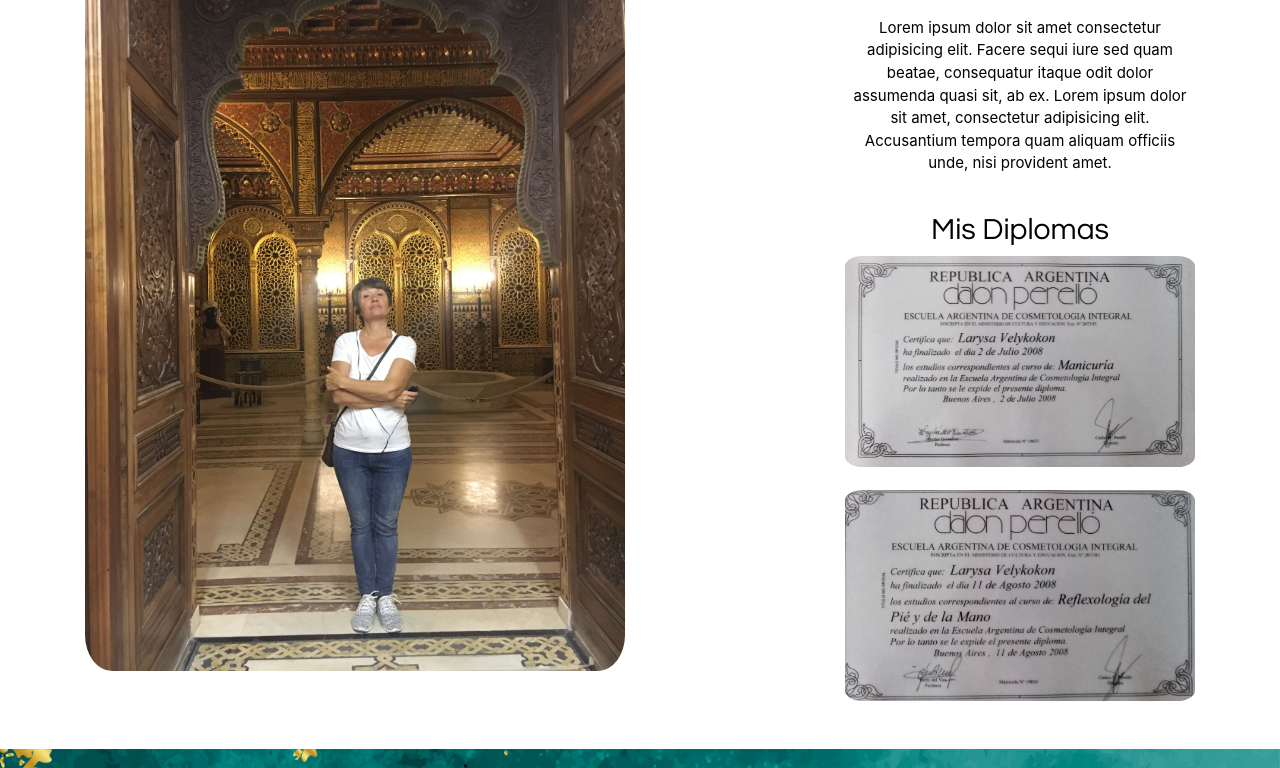
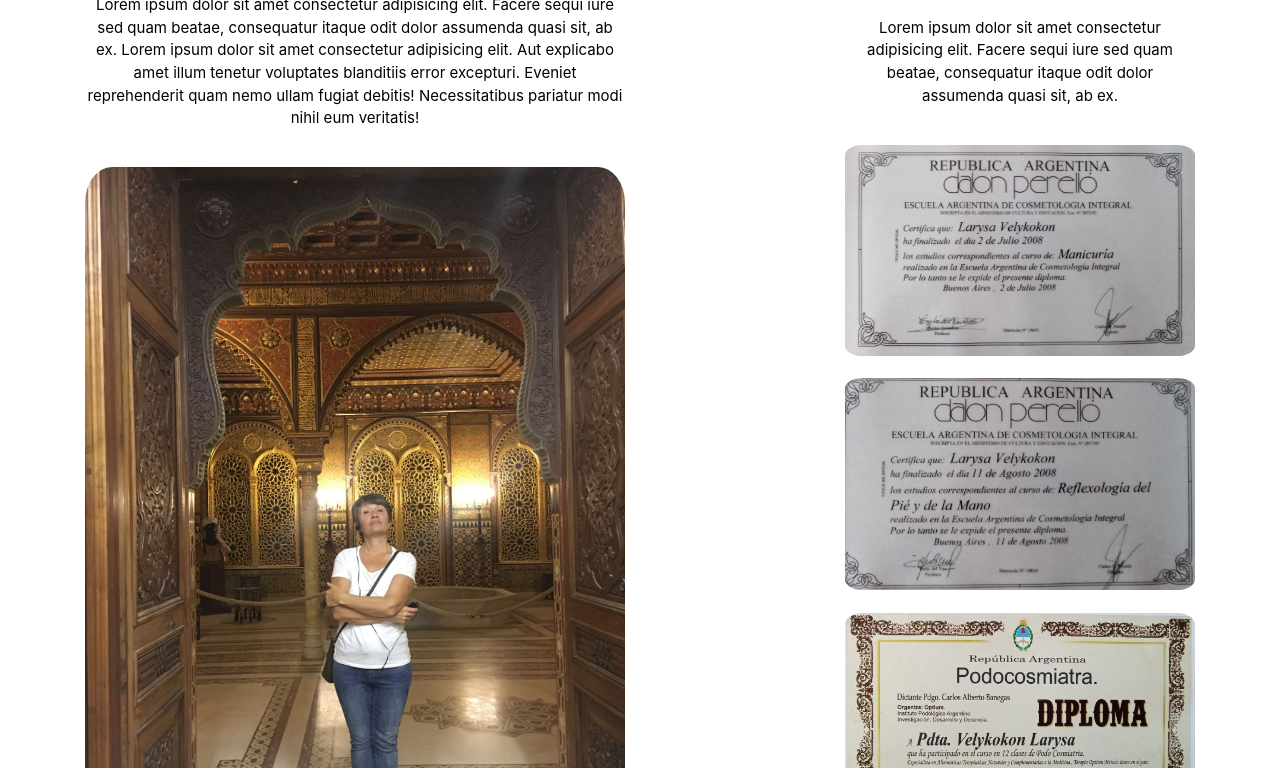
Before and after one commit to NikolaevnaTini/DWproyectofinal, a website: page acercademi.html in a window 1280 px wide. Shown: the part 490-1258 px from the top of the page. Drawn offline with nearby package versions, Linux system fonts and the light colour scheme.

Commit message:
nuevo diploma

```diff
--- a/acercademi.html
+++ b/acercademi.html
@@ -73,20 +73,29 @@
   <div class="container">
     <div class="row justify-content-between">
       <div class="col-sm-8 col-md-6 mb-5 mb-lg-0">
+        <h2 class="text-center">Mi Historia </h2>
+        <p>
+          Lorem ipsum dolor sit amet consectetur adipisicing elit. Facere sequi iure sed quam beatae, consequatur itaque odit dolor assumenda quasi sit, ab ex.
+          Lorem ipsum dolor sit amet consectetur adipisicing elit. Aut explicabo amet illum tenetur voluptates blanditiis error excepturi. Eveniet reprehenderit quam nemo ullam fugiat debitis! Necessitatibus pariatur modi nihil eum veritatis!
+        </p> <br>
         <img class="img-fluid" src="imagenes/fotoperfil2.JPG" alt="Foto de perfil de Lara">
+        <br>
+        <br>
       </div>
       <div class="col-sm-4">
-        <h2 class="text-center">Mi Historia </h2>
+        <h2 class="text-center">Mis Diplomas</h2>
         <br>
         <p>
           Lorem ipsum dolor sit amet consectetur adipisicing elit. Facere sequi iure sed quam beatae, consequatur itaque odit dolor assumenda quasi sit, ab ex.
-          Lorem ipsum dolor sit amet, consectetur adipisicing elit. Accusantium tempora quam aliquam officiis unde, nisi provident amet.
         </p> <br>
-        <h2 class="text-center">Mis Diplomas</h2>
-        <img class="img-fluid" src="imagenes/diploma1.jpg" alt="Diploma de Lara">
+        <img class="img-fluid" src="imagenes/diploma1.jpg" alt="Diploma de Lara en manicuria">
         <br>
         <br>
-        <img class="img-fluid" src="imagenes/diploma2.jpg" alt="Diploma de Lara">
+        <img class="img-fluid" src="imagenes/diploma2.jpg" alt="Diploma de Lara en masajes">
+        <br>
+        <br>
+        <img class="img-fluid" src="imagenes/diploma3.jpg" alt="Diploma de Lara en podocosmiatria">
+        <br>
       </div>
   </div>
 </section>
```
Also changed, not shown: servicios.html (+1 -1 lines), imagenes/diploma3.jpg (added).
